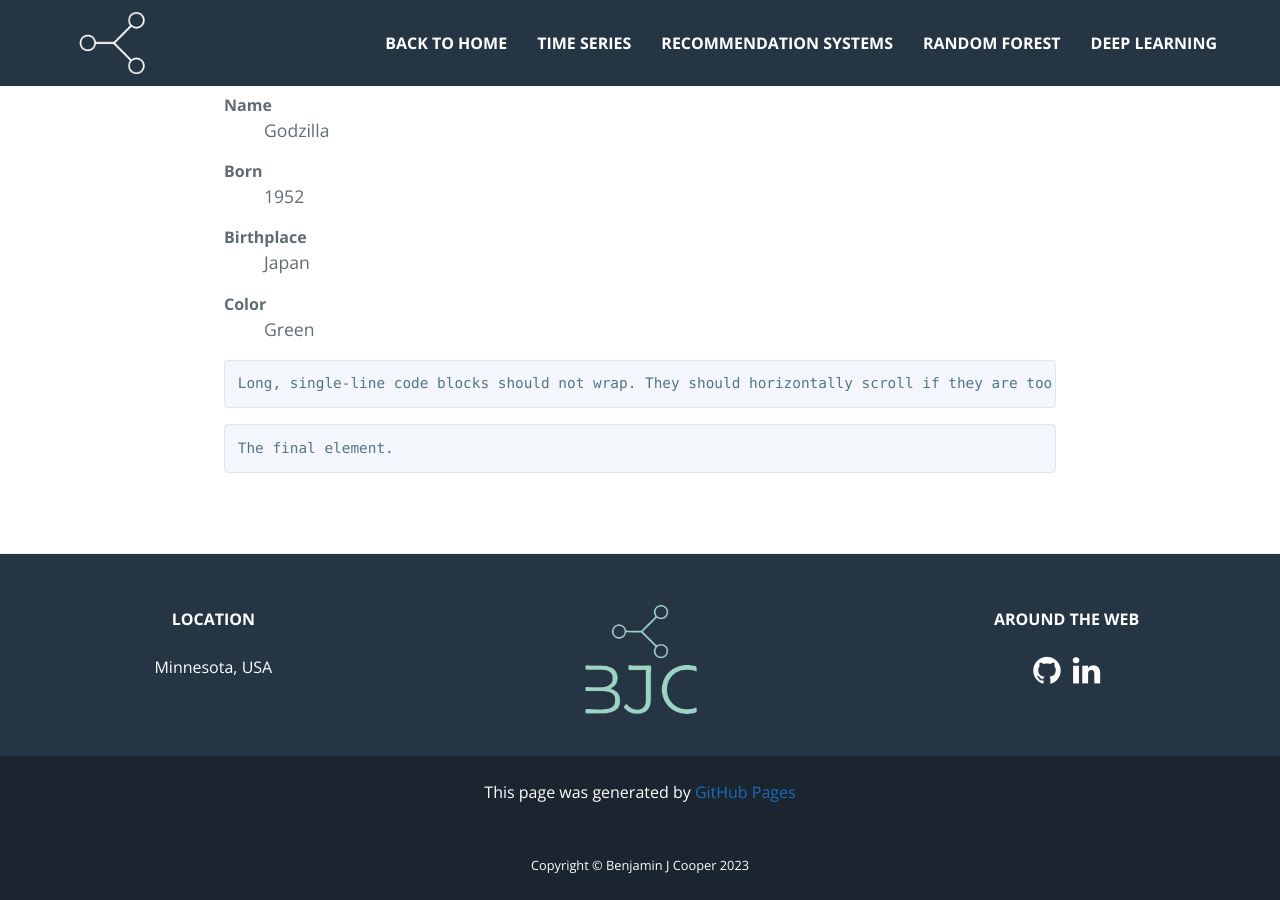
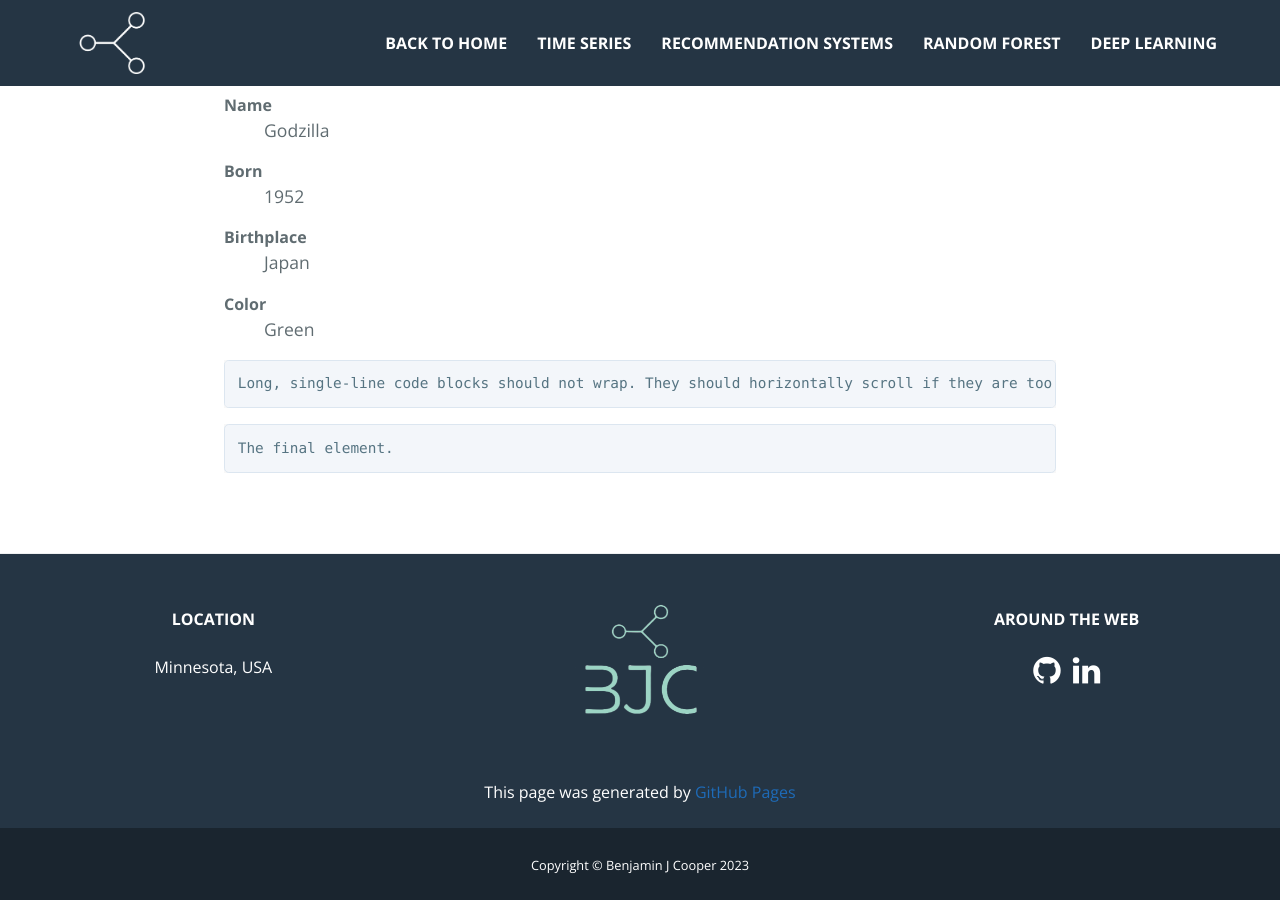
Before and after one commit to benjamin-j-cooper/benjamin-j-cooper.github.io, a Jekyll site: the page built from docs/index.md, in a window 1280 px wide and 900 px high, scrolled down 3564 px. Built offline with Jekyll 4.4.1, drawn with Linux system fonts in a browser that asks for light colours; nearby versions of some CDN libraries; grey boxes are pictures that could not be loaded.

Commit message:
changed footer and copyright

```diff
--- a/docs/_includes/footer.html
+++ b/docs/_includes/footer.html
@@ -30,7 +30,7 @@
             <a class="mx-1" href="{{ site.github.owner_url }}" target="_blank"><i class="fa fa-github fa-2x"></i></a>
             <a class="mx-1" href="https://www.linkedin.com/in/benjamin-joel-cooper" target="_blank"><i class="fa fa-linkedin fa-2x"></i></a>
         </div>
-        <div class="copyright py-4 text-center text-white">
+        <div class="py-4 text-center text-white">
             <!--{% if site.github.is_project_page %}
                 <span class="site-footer-owner"><a href="{{ site.github.repository_url }}">{{ site.github.repository_name }}</a> is maintained by <a href="{{ site.github.owner_url }}">{{ site.github.owner_name }}</a>.</span>
             {% endif %}-->
```
